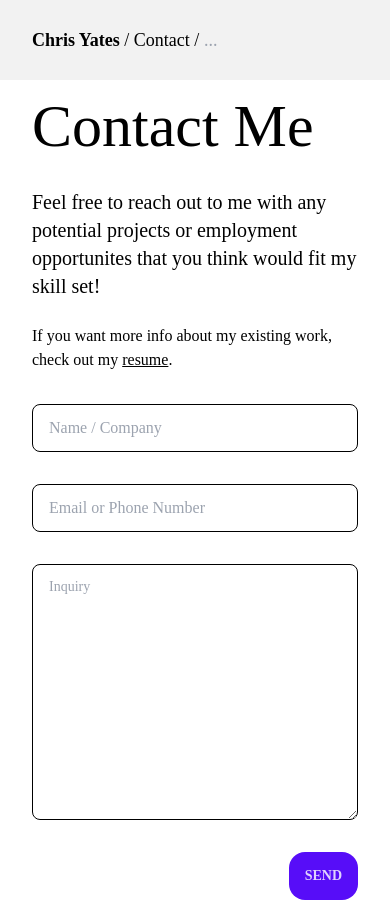
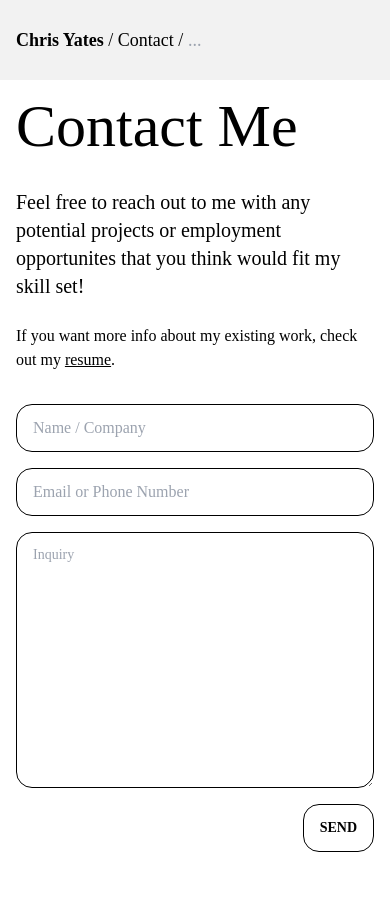
Before and after one commit to TotalChris/portfolio, a React (Create React App) app: page /contact in a window 390 px wide. After the commit the page ends 868 px from the top, so only its background shows below. Built offline with nearby package versions, Linux system fonts and the light colour scheme; no server answers.

Commit message:
Thin out margins to benefit mobile users
Make a common wireframe button style in new tailwind component group
Add excess rounding to some form elements to create a sense of consistency
Adjust various other styles

```diff
--- a/src/components/JobEntry.jsx
+++ b/src/components/JobEntry.jsx
@@ -19,7 +19,7 @@ const JobEntry = ({jobData, handleFilterPush}) => {
             </div>
             <h1 className='text-neutral-500 font-bold block md:hidden'>{dateFormatter.format(startDate.toDate()) + " - " + ( ongoing ? 'ongoing' : dateFormatter.format(endDate.toDate()) )}</h1>
             <h1 className='text-neutral-500 block md:hidden'>{location}</h1>
-            <div className='flex flex-row gap-2 mt-4 overflow-x-scroll w-screen relative -left-8 px-8'>
+            <div className='flex flex-row gap-2 mt-4 overflow-x-scroll w-screen relative -left-4 px-4'>
                 {tags.map((tag, i) => {
                     return <Tag text={tag} handleClick={handleFilterPush} key={i} className='hover:tag-invert'/>
                 })}
--- a/src/components/Navbar.jsx
+++ b/src/components/Navbar.jsx
@@ -69,7 +69,7 @@ const Navbar = () => {
     return (
         <div tabIndex={0} onMouseLeave={handleFade} onBlur={handleBlur} className={ 'fixed top-0 z-10 w-full collapse rounded-none group ' + ( !fieldFocus ? 'collapse-close bg-base-200 dark:bg-black' : 'collapse-open bg-base-300 dark:bg-neutral-900' )} style={{transition: 'background-color .3s ease-in-out'}}>
             <div className='navbar collapse-title pr-1.5'>
-                <h1 className='text-lg ml-4 w-full overflow-x-scroll overflow-y-hidden relative' style={{fontFamily: 'Roboto Mono',}}>
+                <h1 className='text-lg w-full overflow-x-scroll overflow-y-hidden relative' style={{fontFamily: 'Roboto Mono',}}>
                     {( showPath ? (
                         path.map((itm, idx) => {
                             return (!(itm === '' && idx + 1 === path.length) ?
@@ -79,7 +79,7 @@ const Navbar = () => {
                     ) : (
                         <p><Link className={'font-bold hover:underline'} onClick={() => {setShowPath(true)}}>…</Link>&nbsp;/&nbsp;</p>
                     ))}
-                    <div onMouseEnter={handleFocus} className='flex justify-center grow mr-4'>
+                    <div onMouseEnter={handleFocus} className='flex justify-center grow'>
                         <input onClick={(e) => {if(e.target.value !== ''){setShowPath(false)}}} id='navbarInput' type='text' placeholder={( !fieldFocus ? '...' : 'type anything...' )} className='text-lg input input-ghost w-full px-0 bg-transparent focus:outline-0 border-none dark:text-white dark:focus:text-white grow' value={query} onChange={(e) => {setQuery(e.target.value); setShowPath(e.target.value === '')}} onKeyDown={handleKeyPress}/>
                         {( fieldFocus && (
                             <IconContext.Provider
@@ -102,7 +102,7 @@ const Navbar = () => {
                     </Link>
                 ))}
             </div>
-            <div className="collapse-content bg-transparent text-black dark:text-white ml-4 flex items-center gap-3 overflow-x-scroll" style={{fontFamily: 'Roboto Mono'}}>
+            <div className="collapse-content bg-transparent text-black dark:text-white flex items-center gap-3 overflow-x-scroll" style={{fontFamily: 'Roboto Mono'}}>
                 {(path[1] === '' ? (
                     <>
                         <Tag linking text={'Resume'} handleClick={() => {navigate('/resume');setFieldFocus(false);}} className='hover:tag-invert'/>
--- a/src/components/SlowPhotoCarousel.jsx
+++ b/src/components/SlowPhotoCarousel.jsx
@@ -14,7 +14,7 @@ const SlowPhotoCarousel = ({images, style, className}) => {
         flexWrap: 'nowrap',
         gap: '16px',
         minHeight: '200px',
-        marginBlock: '16px',
+        marginBlock: '0px',
         justifyContent: 'center',
         position: 'relative',
         animation: 'carousel 60s linear 0s infinite',
--- a/src/index.css
+++ b/src/index.css
@@ -1,6 +1,12 @@
 @tailwind base;
 @tailwind components;
 @tailwind utilities;
+
+@layer components {
+  .btn-wire{
+    @apply btn btn-outline dark:!text-white dark:!border-white dark:!bg-black dark:hover:!text-black dark:hover:!bg-white hover:bg-black hover:text-white text-black border-black bg-white rounded-2xl
+  }
+}
 
 @import url('https://fonts.googleapis.com/css2?family=Fraunces:opsz,wght@9..144,500;9..144,600;9..144,700;9..144,800;9..144,900&family=Roboto+Mono:wght@300;700&family=Inter:wght@300;700&display=swap');
 
--- a/src/pages/Contact.jsx
+++ b/src/pages/Contact.jsx
@@ -31,24 +31,24 @@ const Contact = () => {
     }
 
     return (
-        <div className='pt-24 mx-auto px-8' style={{fontFamily: 'Roboto Mono', maxWidth: '1080px'}}>
+        <div className='pt-24 mx-auto px-4 pb-4' style={{fontFamily: 'Roboto Mono', maxWidth: '1080px'}}>
             <h1 className='text-6xl'>Contact Me</h1>
             <form method="POST" onSubmit={formSubmit} className='w-full'>
             <p className='text-xl mt-8'>Feel free to reach out to me with any potential projects or employment opportunites that you think would fit my skill set!</p><br/><p> If you want more info about my existing work, check out my <Link to='/resume' className='underline hover:cursor-pointer'>resume</Link>.</p>
 
                 <input type="hidden" name="form-name" value="contact" />
-                <div className='flex flex-row gap-8 mt-8 w-full flex-wrap'>
-                    <input type="text" name="name" id="name" value={name} onChange={handleChange} placeholder='Name / Company' className='input input-bordered bg-transparent border-black text-black dark:border-white dark:text-white focus:outline-none focus:border-black focus:dark:border-white grow min-w-full md:min-w-0' />
+                <div className='flex flex-row gap-4 mt-8 w-full flex-wrap'>
+                    <input type="text" name="name" id="name" value={name} onChange={handleChange} placeholder='Name / Company' className='input input-bordered bg-transparent border-black text-black dark:border-white dark:text-white focus:outline-none focus:border-black focus:dark:border-white grow min-w-full md:min-w-0 rounded-2xl' />
                     <ValidationError prefix="Name" field="name" errors={formState.errors} />
-                    <input type="text" name="contact" id="contact" value={contact} onChange={handleChange} placeholder='Email or Phone Number' className='input input-bordered bg-transparent border-black text-black dark:border-white dark:text-white focus:outline-none focus:border-black focus:dark:border-white grow min-w-full md:min-w-0' />
+                    <input type="text" name="contact" id="contact" value={contact} onChange={handleChange} placeholder='Email or Phone Number' className='input input-bordered bg-transparent border-black text-black dark:border-white dark:text-white focus:outline-none focus:border-black focus:dark:border-white grow min-w-full md:min-w-0 rounded-2xl' />
                     <ValidationError prefix="Contact" field="contact" errors={formState.errors} />
                 </div>
-                <div className='flex flex-row gap-8 mt-8'>
-                    <textarea name="inquiry" id="inquiry" value={inquiry} onChange={handleChange} className="textarea w-full bg-transparent border-black text-black dark:border-white dark:text-white focus:outline-none h-64 md:h-48 focus:border-black focus:dark:border-white" placeholder="Inquiry"></textarea>
+                <div className='flex flex-row gap-8 mt-4'>
+                    <textarea name="inquiry" id="inquiry" value={inquiry} onChange={handleChange} className="rounded-2xl textarea w-full bg-transparent border-black text-black dark:border-white dark:text-white focus:outline-none h-64 md:h-48 focus:border-black focus:dark:border-white" placeholder="Inquiry"></textarea>
                     <ValidationError prefix="Inquiry" field="inquiry" errors={formState.errors} />
                 </div>
-                <div className='flex flex-row gap-8 mt-8'>
-                    <button type='submit' disabled={formState.submitting} className='ml-auto btn btn-primary border-none dark:text-black dark:bg-white dark:hover:text-black dark:hover:bg-white rounded-2xl'>
+                <div className='flex flex-row gap-8 mt-4'>
+                    <button type='submit' disabled={formState.submitting} className='ml-auto btn-wire'>
                         {formState.submitting ? <Spinner /> : 'Send'}
                     </button>
                 </div>
--- a/src/pages/Home.jsx
+++ b/src/pages/Home.jsx
@@ -24,13 +24,12 @@ const Home = () => {
         <div className="hero min-h-screen overflow-hidden pt-24">
             <div className="flex flex-col p-0 lg:flex-row lg:p-16 2xl:max-w-screen-2xl w-screen" style={{gap: '16px',}}>
                 <SlowPhotoCarousel images={[Chris1, Chris2, Chris3, Chris4, Chris5, Chris6, Chris7, Chris8, Chris9, Chris10, Chris11, Chris12, Chris13]} className='lg:w-3/5'/>
-                <div className='lg:min-w-1/2 lg:p-0 p-8 flex flex-col justify-between'>
-                    <h1 className="text-5xl font-bold" style={{fontFamily: 'Roboto Mono',}}>Hi, I'm Chris.</h1>
+                <div className='lg:min-w-1/2 lg:p-0 py-8 px-4 flex flex-col justify-between'>
+                    <h1 className="sm:text-5xl text-4xl" style={{fontFamily: 'Roboto Mono',}}>Hi, I'm Chris.</h1>
                     <p className='py-4' style={{maxWidth: '440px'}}>I'm a 23-year-old independent web developer based in the United States. I have big dreams about what the web and its portability and capability offers us. I have extensive experience in vanilla web design, and I am familiar with popular frameworks like React, Next.js, and more.</p>
                     <div className='flex sm:flex-row flex-col gap-2' style={{fontFamily: 'Roboto Mono',}}>
-                        <button className="btn btn-primary border-black bg-black text-white dark:border-white dark:bg-white dark:text-black hover:bg-transparent hover:border-black hover:text-black dark:hover:text-white dark:hover:border-white rounded-2xl" onClick={() => {navigate('/resume')}}>MY RESUME</button>
-                        <button className="btn btn-outline dark:text-white dark:border-white dark:hover:text-black dark:hover:bg-white rounded-2xl" onClick={() => {window.location.href = 'https://github.com/sponsors/TotalChris'}}>SPONSOR</button>
-                        <button className="btn btn-outline dark:text-white dark:border-white dark:hover:text-black dark:hover:bg-white rounded-2xl" onClick={() => {navigate('/contact')}}>CONTACT</button>
+                        <button className="btn-wire" onClick={() => {navigate('/resume')}}>My Resume</button>
+                        <button className="btn-wire" onClick={() => {navigate('/contact')}}>Contact Me</button>
                     </div>
                 </div>
             </div>
--- a/src/pages/Posts.jsx
+++ b/src/pages/Posts.jsx
@@ -63,7 +63,7 @@ const Posts = () => {
     }
 
     return (
-        <div className='pt-24 px-8 mx-auto' style={{maxWidth: '1080px'}}>
+        <div className='pt-24 px-4 mx-auto' style={{maxWidth: '1080px'}}>
             <div className='flex flex-row'>
                 <h1 className='text-5xl pb-4' style={{fontFamily: 'Roboto Mono'}}>Blog Posts</h1>
                 <label className="swap swap-rotate ml-auto">
```
Also changed, not shown: src/pages/LogIn.jsx (+4 -4 lines), src/pages/Resume.jsx (+10 -6 lines).
